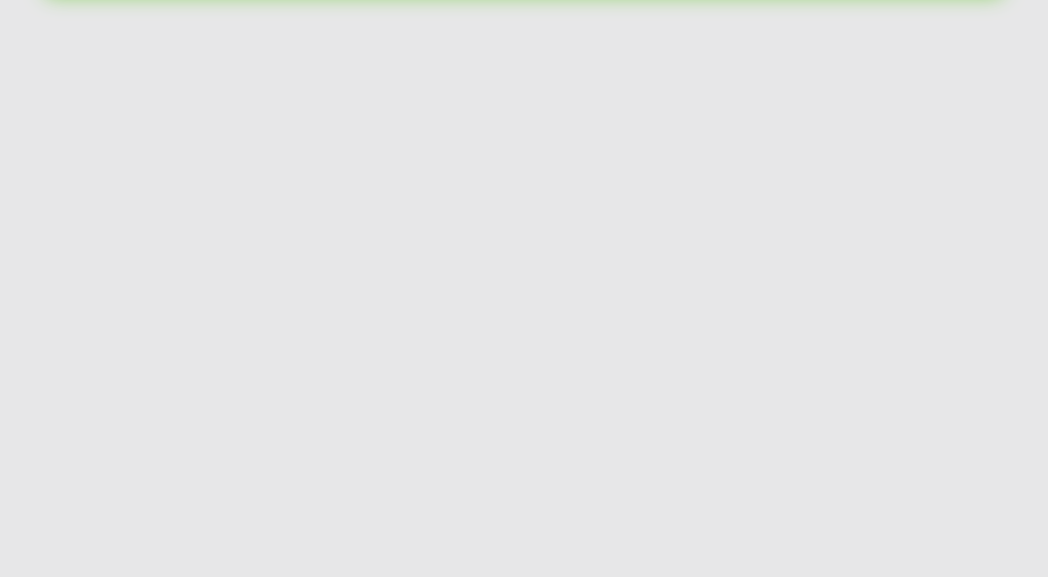
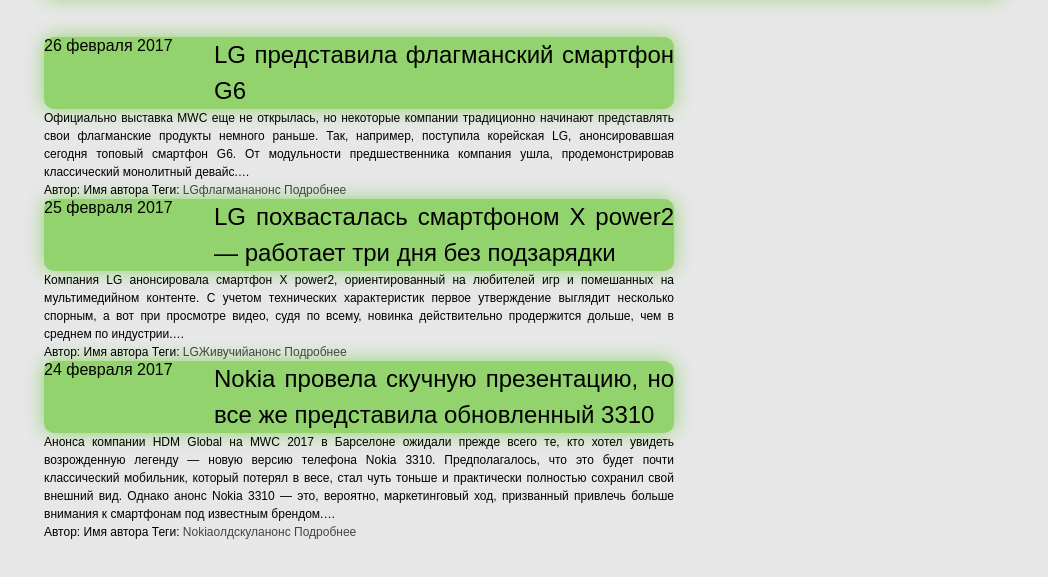
Before and after one commit to DenisBelobrotski/MyRepository, a plain HTML site: page UI/index.html in a window 1280 px wide. Shown: the part 177-754 px from the top of the page, without its empty margins (116-1164 px from the left). Drawn offline with Linux system fonts and the light colour scheme.

Commit message:
add main part

```diff
--- a/UI/index.html
+++ b/UI/index.html
@@ -23,5 +23,55 @@
         </ul>
     </nav>
 </header>
+<div class=clearfix>
+    <div id=content>
+        <article>
+            <header>
+                <div class=date>26 февраля 2017</div>
+                <h1>LG представила флагманский смартфон G6</h1>
+            </header>
+            <p>Официально выставка MWC еще не открылась, но некоторые компании традиционно начинают представлять свои
+                флагманские продукты немного раньше. Так, например, поступила корейская LG, анонсировавшая сегодня
+                топовый смартфон G6. От модульности предшественника компания ушла, продемонстрировав классический
+                монолитный девайс.&hellip;</p>
+            <footer>
+                <em>Автор:</em> <strong>Имя автора</strong>
+                <span class=newLine><em>Теги:</em> <a class=tags href=#>LG</a><a class=tags href=#>флагман</a><a class=tags href=#>анонс</a></span>
+                <a class=button href=#>Подробнее</a>
+            </footer>
+        </article>
+        <article>
+            <header>
+                <div class=date>25 февраля 2017</div>
+                <h1>LG похвасталась смартфоном X power2 — работает три дня без подзарядки</h1>
+            </header>
+            <p>Компания LG анонсировала смартфон X power2, ориентированный на любителей игр и помешанных на
+                мультимедийном контенте. С учетом технических характеристик первое утверждение выглядит несколько
+                спорным, а вот при просмотре видео, судя по всему, новинка действительно продержится дольше, чем в
+                среднем по индустрии.&hellip;</p>
+            <footer>
+                <em>Автор:</em> <strong>Имя автора</strong>
+                <span class=newLine><em>Теги:</em> <a class=tags href=#>LG</a><a class=tags href=#>Живучий</a><a class=tags href=#>анонс</a></span>
+                <a class=button href=#>Подробнее</a>
+            </footer>
+        </article>
+        <article>
+            <header>
+                <div class=date>24 февраля 2017</div>
+                <h1>Nokia провела скучную презентацию, но все же представила обновленный 3310</h1>
+            </header>
+            <p>Анонса компании HDM Global на MWC 2017 в Барселоне ожидали прежде всего те, кто хотел увидеть
+                возрожденную легенду — новую версию телефона Nokia 3310. Предполагалось, что это будет почти
+                классический мобильник, который потерял в весе, стал чуть тоньше и практически полностью сохранил
+                свой внешний вид. Однако анонс Nokia 3310 — это, вероятно, маркетинговый ход, призванный привлечь
+                больше внимания к смартфонам под известным брендом.&hellip;</p>
+            <footer>
+                <em>Автор:</em> <strong>Имя автора</strong>
+                <span class=newLine><em>Теги:</em> <a class=tags href=#>Nokia</a><a class=tags href=#>олдскул</a><a class=tags href=#>анонс</a></span>
+                <a class=button href=#>Подробнее</a>
+            </footer>
+        </article>
+    </div>
+</div>
 </body>
 </html>
--- a/UI/styles.css
+++ b/UI/styles.css
@@ -143,3 +143,28 @@
     border: none;
     box-shadow: inset 100px 100px 120px #77b159;
 }
+
+/*MAIN*/
+
+#content {
+    width: 630px;
+    margin-right: 30px;
+    /*float: left;*/
+}
+
+.date {
+    float: left;
+    /*text-align: right;*/
+    width: 170px;
+    height: 40px;
+    font-size: 16px;
+
+}
+.clearfix:after {
+    visibility: hidden;
+    display: block;
+    font-size: 0;
+    content: " ";
+    clear: both;
+    height: 0;
+}
```
